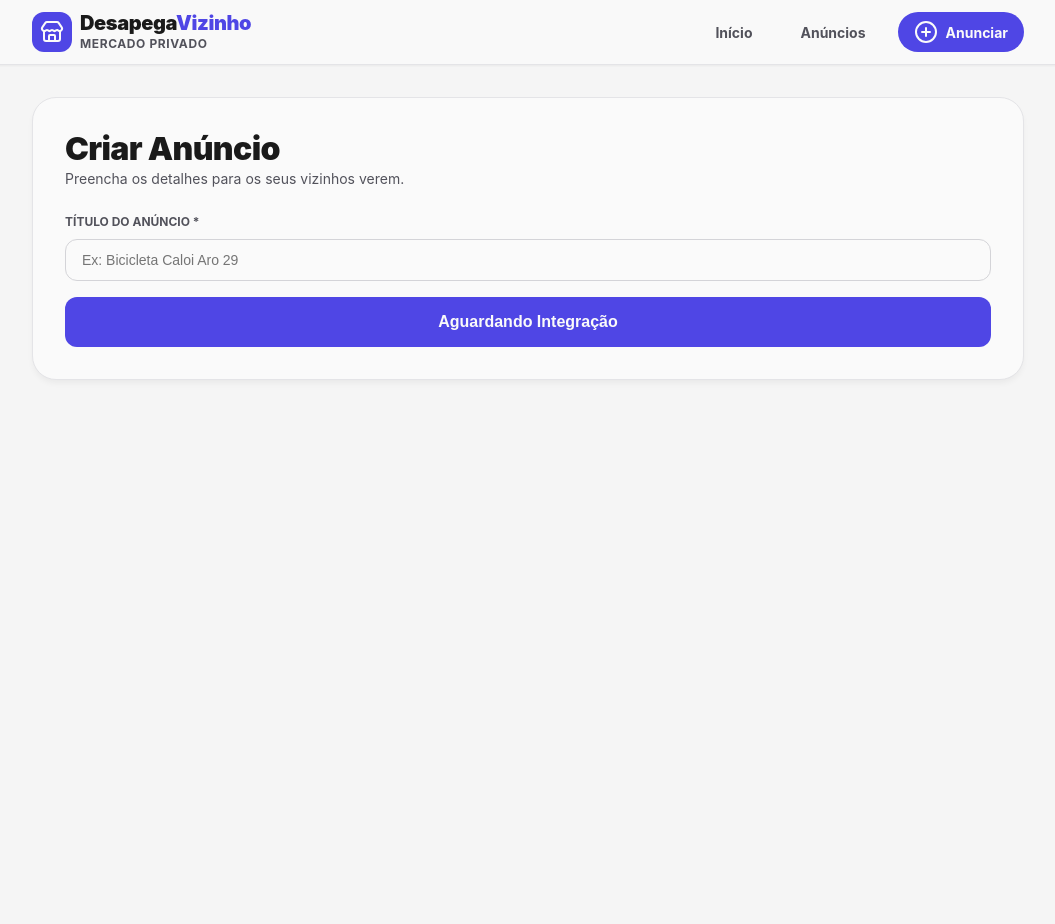
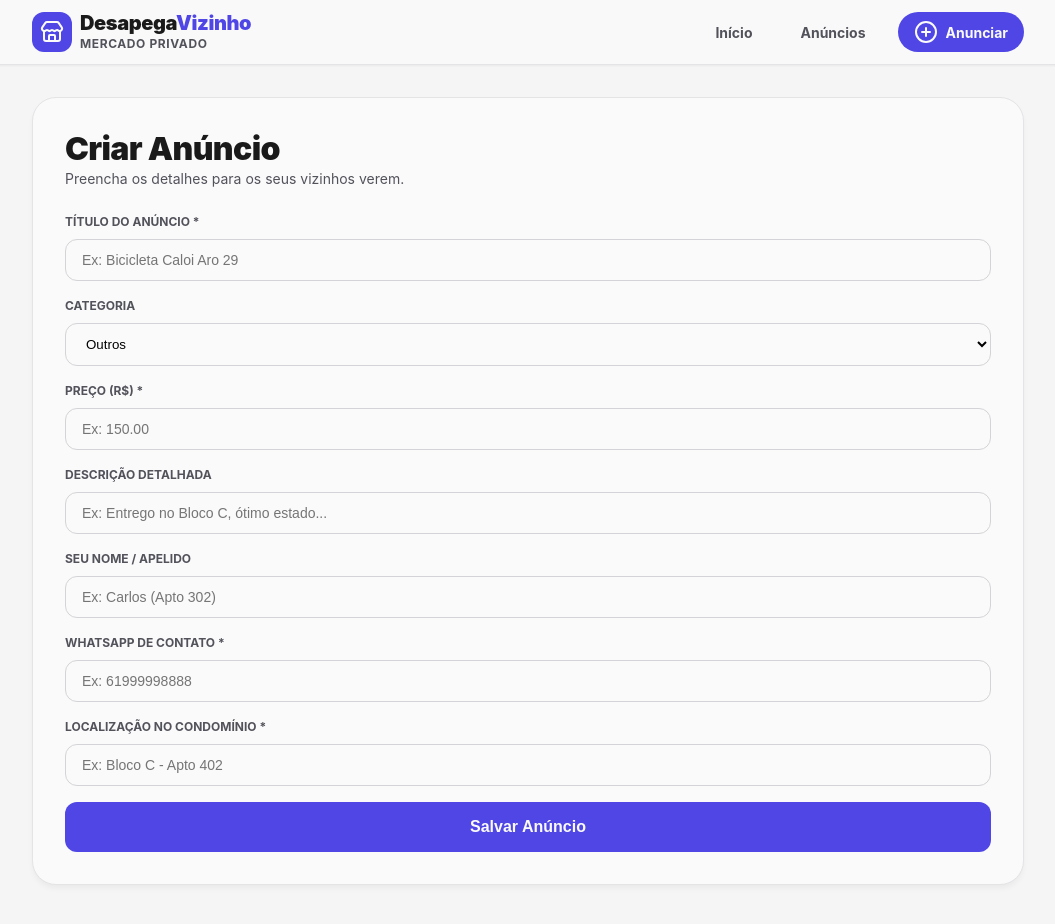
Before and after one commit to kalkiboss/Desapega_Vizinho, a React (Vite) app in the folder frontend/: page /cadastro in a window 1280 px wide. Shown: the top 924 px of the page, without its empty margins (112-1167 px from the left). Before the commit the page ends 800 px from the top, so only its background shows below. Built offline with nearby package versions, Linux system fonts and the light colour scheme.

Commit message:
feat(frontend): implementa mascaras reativas para os campos do formulario

```diff
--- a/frontend/src/pages/Cadastro.tsx
+++ b/frontend/src/pages/Cadastro.tsx
@@ -8,6 +8,44 @@ export default function Cadastro() {
     const [description, setDescription ] =useState('');
     const [ author, setAuthor ] = useState('');
     const [phone, setPhone ] = useState('');
+    const [location, setLocation] = useState('');
+
+    const handlePhoneChange = (e: React.ChangeEvent<HTMLInputElement>) => {
+        const input = e.target.value;
+        const apenasNumeros = input.replace(/\D/g, '');
+
+        if (apenasNumeros.length <= 2) {
+            setPhone(apenasNumeros);
+        } else if (apenasNumeros.length <= 7) {
+            setPhone(`(${apenasNumeros.slice(0, 2)}) ${apenasNumeros.slice(2)}`);
+        } else {
+            setPhone(`(${apenasNumeros.slice(0, 2)}) ${apenasNumeros.slice(2, 7)}-${apenasNumeros.slice(7, 11)}`);
+        }
+    };
+
+    const handlePriceChange = (e: React.ChangeEvent<HTMLInputElement>) => {
+        const input = e.target.value;
+        let limpo = input.replace(/[^0-9.]/g, '');
+        const partes = limpo.split('.');
+
+        if (partes.length > 2) {
+            limpo = partes[0] + '.' + partes.slice(1).join('');
+        }
+
+        if (partes[1] && partes[1].length > 2) {
+            limpo = partes[0] + '.' + partes[1].slice(0, 2);
+        }
+
+        if (limpo.length <= 9) {
+            setPrice(limpo);
+        }
+    };
+
+    const handleAuthorChange = (e: React.ChangeEvent<HTMLInputElement>) => {
+        const input = e.target.value;
+        const apenasLetras = input.replace(/[0-9]/g, '');
+        setAuthor(apenasLetras);
+    };
 
     return (
         <div className="page-container cadastro-page">
@@ -18,9 +56,86 @@ export default function Cadastro() {
                 <form className="cadastro-form">
                     <div className="form-group">
                         <label>Título do Anúncio *</label>
-                        <input type="text" placeholder="Ex: Bicicleta Caloi Aro 29" disabled />
+                        <input
+                            type="text"
+                            placeholder="Ex: Bicicleta Caloi Aro 29"
+                            value={title}
+                            onChange={(e) => setTitle(e.target.value)}
+                            maxLength={50}
+                        />
                     </div>
-                    <button type="button" className="btn btn-submit" disabled>Aguardando Integração</button>
+
+                    <div className="form-group">
+                        <label>Categoria</label>
+                        <select
+                            value={category}
+                            onChange={(e) => setCategory(e.target.value)}
+                            style={{ width: '100%', padding: '12px 16px', borderRadius: '12px', border: '1px solid #d4d4d8', backgroundColor: 'var(--bg-surface)' }}
+                        >
+                            <option value="OUTROS">Outros</option>
+                            <option value="MÓVEIS">Móveis</option>
+                            <option value="ELETRÔNICOS">Eletrônicos</option>
+                            <option value="VEÍCULOS">Vagas / Veículos</option>
+                            <option value="SERVIÇOS">Serviços</option>
+                        </select>
+                    </div>
+
+                    <div className="form-group">
+                        <label>Preço (R$) *</label>
+                        <input
+                            type="text"
+                            placeholder="Ex: 150.00"
+                            value={price}
+                            onChange={handlePriceChange}
+                        />
+                    </div>
+
+                    <div className="form-group">
+                        <label>Descrição detalhada</label>
+                        <input
+                            type="text"
+                            placeholder="Ex: Entrego no Bloco C, ótimo estado..."
+                            value={description}
+                            onChange={(e) => setDescription(e.target.value)}
+                        />
+                    </div>
+
+                    <div className="form-group">
+                        <label>Seu Nome / Apelido</label>
+                        <input
+                            type="text"
+                            placeholder="Ex: Carlos (Apto 302)"
+                            value={author}
+                            onChange={handleAuthorChange}
+                            maxLength={30}
+                        />
+                    </div>
+
+                    <div className="form-group">
+                        <label>WhatsApp de Contato *</label>
+                        <input
+                            type="text"
+                            placeholder="Ex: 61999998888"
+                            value={phone}
+                            onChange={handlePhoneChange}
+                            maxLength={15}
+                        />
+                    </div>
+
+                    <div className="form-group">
+                        <label>Localização no Condomínio *</label>
+                        <input
+                            type="text"
+                            placeholder="Ex: Bloco C - Apto 402"
+                            value={location}
+                            onChange={(e) => setLocation(e.target.value)}
+                            maxLength={40}
+                        />
+                    </div>
+
+                    <button type="button" className="btn btn-submit">
+                        Salvar Anúncio
+                    </button>
                 </form>
             </div>
         </div>
```
